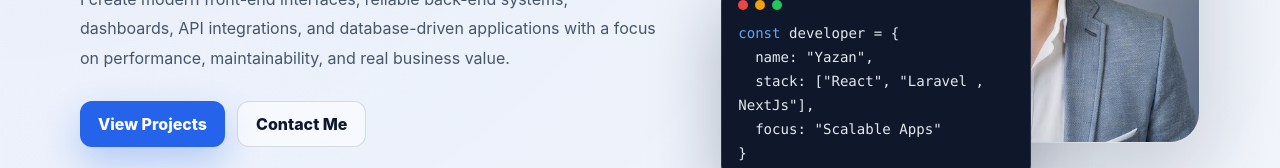
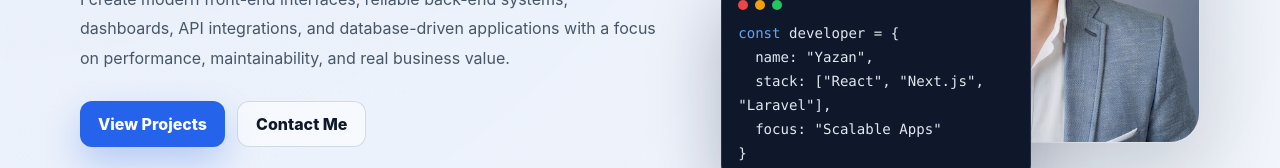
Before and after one commit to yazankh98/portofilofront, a React (Vite) app: page / in a window 1280 px wide. Shown: the part 484-652 px from the top of the page. Built offline with nearby package versions, Linux system fonts and the light colour scheme.

Commit message:
Update portfolio design

```diff
--- a/src/components/Home/Home.jsx
+++ b/src/components/Home/Home.jsx
@@ -77,7 +77,7 @@ const Home = () => {
                 <span>const</span> developer = &#123;
               </p>
               <p>&nbsp;&nbsp;name: "Yazan",</p>
-              <p>&nbsp;&nbsp;stack: ["React", "Laravel , NextJs"],</p>
+              <p>&nbsp;&nbsp;stack: ["React", "Next.js", "Laravel"],</p>
               <p>&nbsp;&nbsp;focus: "Scalable Apps"</p>
               <p>&#125;</p>
             </div>
```
